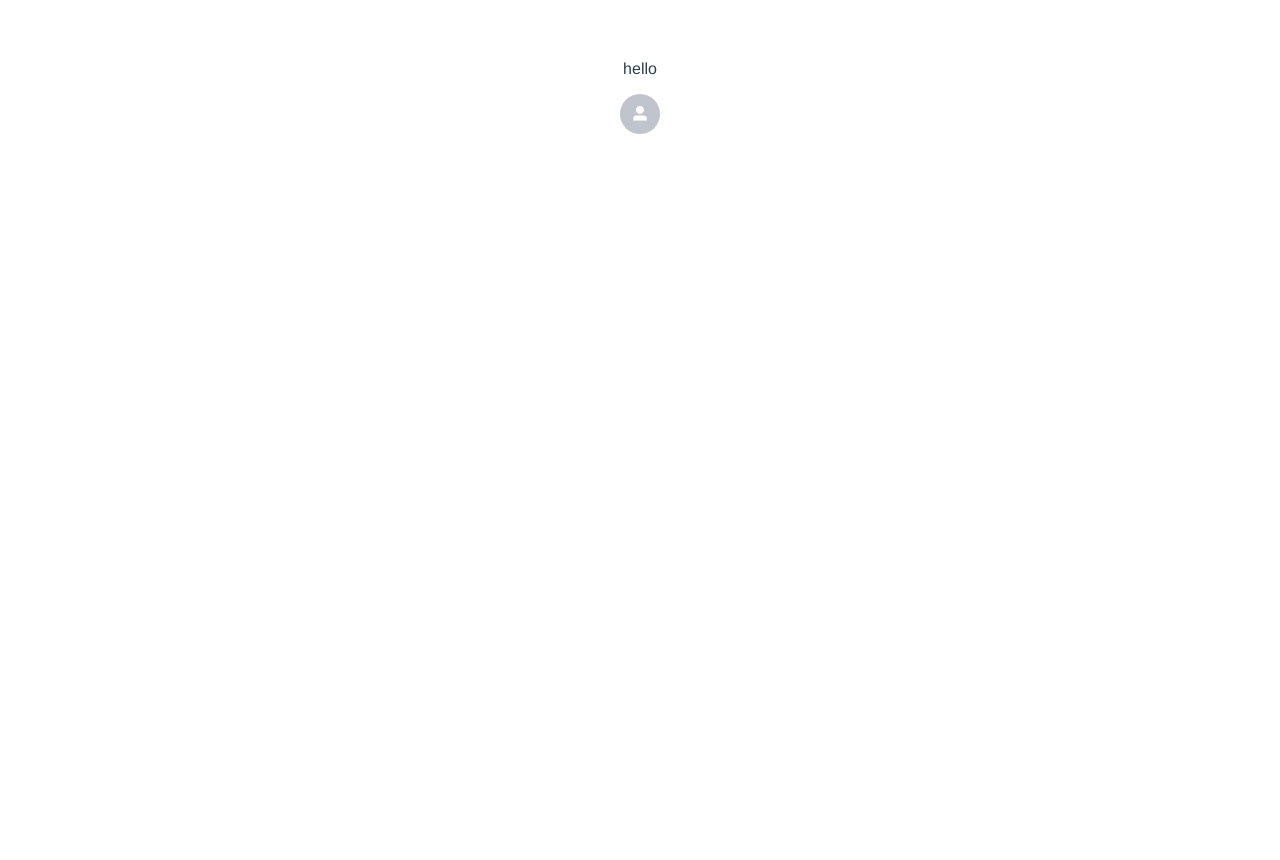
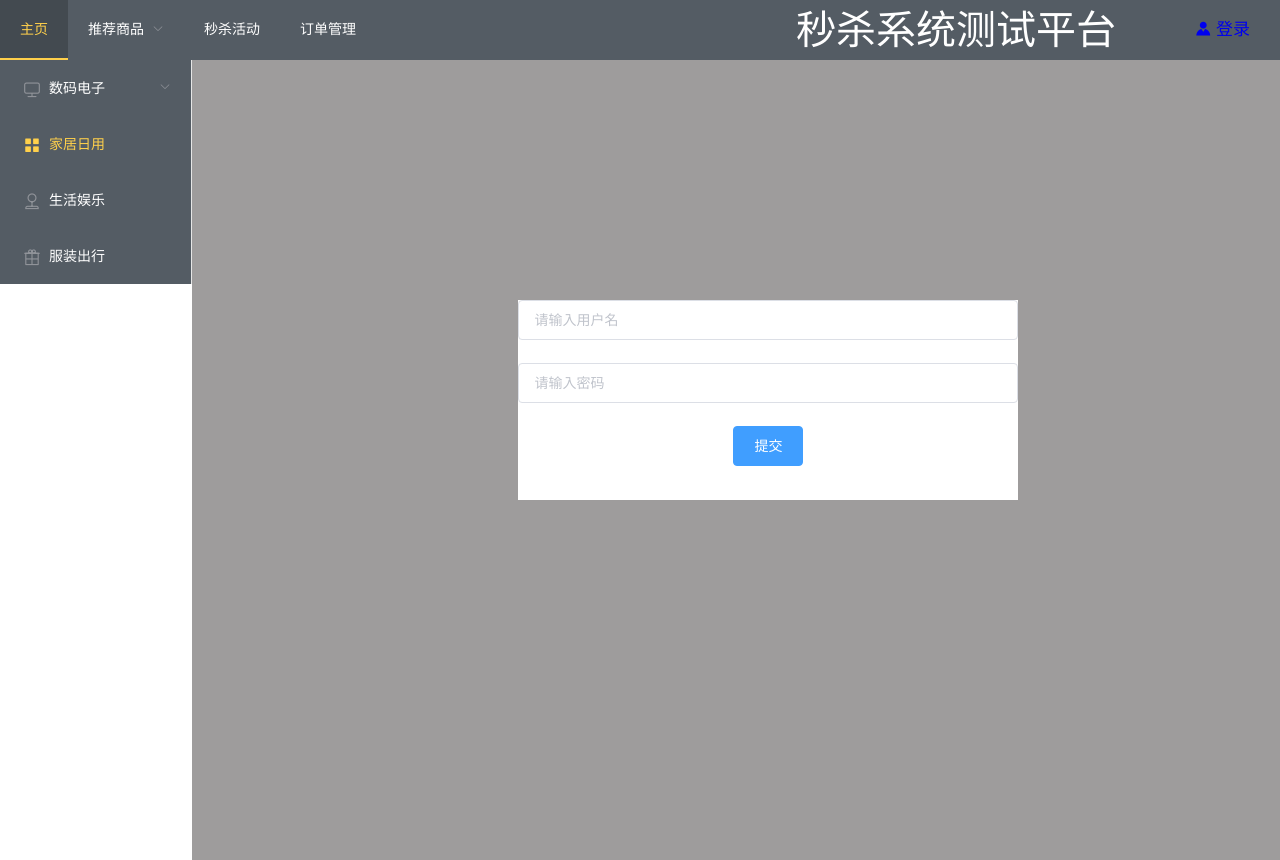
Before and after one commit to wuraoo/spike_system_front, a Vue app: page /#/login in a window 1280 px wide. Before the commit the page ends 800 px from the top, so only its background shows below. Built offline with nearby package versions, Linux system fonts and the light colour scheme.

Commit message:
登录组件

```diff
--- a/src/App.vue
+++ b/src/App.vue
@@ -1,27 +1,24 @@
 <template>
-  <div id="app">
-    <HelloWorld msg="Welcome to Your Vue.js App"/>
+  <div>
+    <Home/>
   </div>
 </template>
 
 <script>
-import HelloWorld from './components/HelloWorld.vue'
+import Home from './components/Home.vue'
 
 export default {
   name: 'App',
   components: {
-    HelloWorld
+    Home
   }
 }
 </script>
 
 <style>
-#app {
-  font-family: Avenir, Helvetica, Arial, sans-serif;
-  -webkit-font-smoothing: antialiased;
-  -moz-osx-font-smoothing: grayscale;
-  text-align: center;
-  color: #2c3e50;
-  margin-top: 60px;
-}
+*{
+  margin: 0;
+  padding: 0;
+  list-style: none;
+  }
 </style>
--- /dev/null
+++ b/src/components/Aside.vue
@@ -0,0 +1,73 @@
+<template>
+  <div class="my_aside">
+    <el-row class="tac">
+      <el-col :span="12" style="width:100%;">
+        <el-menu
+          default-active="2"
+          class="el-menu-vertical-demo"
+          @open="handleOpen"
+          @close="handleClose"
+          background-color="#545c64"
+          text-color="#fff"
+          active-text-color="#ffd04b"
+        >
+          <el-submenu index="1">
+            <template slot="title">
+              <i class="el-icon-monitor"></i>
+              <span>数码电子</span>
+            </template>
+            <el-menu-item-group>
+              <template slot="title">手机</template>
+              <el-menu-item index="1-1">小米</el-menu-item>
+              <el-menu-item index="1-2">Apple</el-menu-item>
+            </el-menu-item-group>
+            <el-menu-item-group title="电脑">
+              <el-menu-item index="1-3">华硕</el-menu-item>
+            </el-menu-item-group>
+            <el-submenu index="1-4">
+              <template slot="title">无人机</template>
+              <el-menu-item index="1-4-1">大疆</el-menu-item>
+            </el-submenu>
+          </el-submenu>
+          <el-menu-item index="2">
+            <i class="el-icon-menu"></i>
+            <span slot="title">家居日用</span>
+          </el-menu-item>
+          <el-menu-item index="3" >
+            <i class="el-icon-coordinate"></i>
+            <span slot="title">生活娱乐</span>
+          </el-menu-item>
+          <el-menu-item index="4">
+            <i class="el-icon-present"></i>
+            <span slot="title">服装出行</span>
+          </el-menu-item>
+        </el-menu>
+      </el-col>
+    </el-row>
+  </div>
+</template>
+
+<script>
+export default {
+  name: "Aside",
+  data() {
+    return {};
+  },
+      methods: {
+      handleOpen(key, keyPath) {
+        console.log(key, keyPath);
+      },
+      handleClose(key, keyPath) {
+        console.log(key, keyPath);
+      }
+    }
+};
+</script>
+
+<style>
+.my_aside {
+  height: 100%;
+  width: 15%;
+  background-color: #545c64;
+}
+</style>
--- /dev/null
+++ b/src/components/Head.vue
@@ -0,0 +1,68 @@
+<template>
+  <div class="my_head">
+    <el-menu
+      :default-active="activeIndex2"
+      class="el-menu-demo"
+      mode="horizontal"
+      background-color="#545c64"
+      text-color="#fff"
+      active-text-color="#ffd04b"
+    >
+      <el-menu-item index="1">主页</el-menu-item>
+      <el-submenu index="2">
+        <template slot="title">推荐商品</template>
+        <el-menu-item index="2-1">推荐1</el-menu-item>
+        <el-menu-item index="2-2">推荐2</el-menu-item>
+        <el-menu-item index="2-3">推荐3</el-menu-item>
+      </el-submenu>
+      <el-menu-item index="3" >秒杀活动</el-menu-item>
+      <el-menu-item index="4">订单管理</el-menu-item>
+      <el-menu-item index="5"><span  class="head-title">秒杀系统测试平台</span></el-menu-item>
+        <div class="login-btn">
+          <router-link
+          :to="{
+            name:'login',
+          }"
+          class="el-icon-s-custom login-a">
+          登录
+          </router-link>
+        </div>
+    </el-menu>
+  </div>
+</template>
+
+<script>
+    export default {
+    name: "Head",
+    data() {
+        return {
+            activeIndex2: "1",
+        };
+    },
+    methods: {
+
+    },
+    };
+</script>
+
+<style>
+.my_head {
+    height: 40px;
+  line-height: 40px;
+  text-align: center;
+}
+.login-btn{
+    font-size: 17px;
+    position: absolute;
+    top: 10px;
+    right: 30px;
+}
+.login-a{
+    background-color: #545c64;
+    text-decoration:none;
+}
+.head-title{
+  margin-left: 400px;
+  font-size: 40px;
+}
+</style>
--- a/src/components/HelloWorld.vue
+++ /dev/null
@@ -1,21 +0,0 @@
-<template>
-  <div>
-    <p v-text="hello"></p>
-    <el-avatar icon="el-icon-user-solid"></el-avatar>
-  </div>
-</template>
-
-<script>
-  export default {
-    name: 'HelloWorld',
-    data() {
-      return {
-        hello:"hello"
-      }
-    },
-  }
-</script>
-
-<style>
-
-</style>
--- /dev/null
+++ b/src/components/Home.vue
@@ -0,0 +1,27 @@
+<template>
+<div>
+    <Head/>
+    <Aside/>
+    <Main/>
+
+</div>
+</template>
+
+<script>
+import Head from './Head.vue'
+import Main from './Main.vue'
+import Aside from './Aside.vue'
+  export default {
+    name: 'Home',
+    components: {Head,Main,Aside},
+    data() {
+      return {
+
+      }
+    },
+  }
+</script>
+
+<style>
+
+</style>
--- /dev/null
+++ b/src/components/Main.vue
@@ -0,0 +1,27 @@
+<template>
+  <div class="my_main">
+    <router-view></router-view>
+  </div>
+</template>
+
+<script>
+export default {
+ name:"Main",
+ data() {
+     return {
+
+     }
+ },
+}
+</script>
+
+<style>
+.my_main{
+  position: absolute;
+  top: 60px;
+  left: 15%;
+  height: 100%;
+  width: 85%;
+  background-color: #9E9C9C;
+}
+</style>
--- a/src/main.js
+++ b/src/main.js
@@ -4,7 +4,7 @@ import App from './App.vue'
 // 引入vue的路由插件
 import VueRouter from 'vue-router'
 // 引入路由器
-// import router from './router'
+import router from './router'
 // 引入elementui插件
 import ElementUI from 'element-ui';
 // 引入完整样式
@@ -19,5 +19,5 @@ Vue.config.productionTip = false
 
 new Vue({
   render: h => h(App),
-  // router: router
+  router: router
 }).$mount('#app')
--- /dev/null
+++ b/src/pages/Login.vue
@@ -0,0 +1,76 @@
+<template>
+  <div class="login-box">
+    <el-form
+      status-icon
+      label-width="100px"
+      class="demo-ruleForm"
+    >
+      <el-form-item  prop="nickname" label-width="auto">
+        <el-input
+          placeholder="请输入用户名"
+          type="text"
+          v-model="user.nickname"
+          autocomplete="off"
+        ></el-input>
+      </el-form-item>
+      <el-form-item  prop="password" label-width="auto">
+        <el-input
+          placeholder="请输入密码"
+          type="password"
+          v-model="user.password"
+          autocomplete="off"
+        ></el-input>
+      </el-form-item>
+      <el-form-item label-width="auto">
+        <el-button type="primary" @click="submitForm">提交</el-button>
+      </el-form-item>
+    </el-form>
+  </div>
+</template>
+
+<script>
+import axios from 'axios'
+export default {
+  name: "Login",
+  data() {
+    return {
+      user: {
+        nickname: "",
+        password: "",
+      },
+    };
+  },
+  methods: {
+      submitForm(){
+          if(this.user.nickname === ""){
+              this.$message('用户名不能为空');
+          }
+          if(this.user.password === ""){
+              this.$message('密码不能为空')
+          }
+          let data = {"nickname": this.user.nickname, password: this.user.password}
+          // 发送ajax请求
+          axios.post('http://localhost:8001/spike_system/user/login',data).then(
+                res =>{
+                    console.log(res.data)
+                },
+                error =>{
+                    console.log(error.message)
+                }
+            )
+      }
+  },
+};
+</script>
+
+<style>
+.login-box {
+  position: absolute;
+  top: 30%;
+  left: 30%;
+  height: 200px;
+  width: 500px;
+  background-color: white;
+  text-align: center;
+}
+</style>
--- a/src/router/index.js
+++ b/src/router/index.js
@@ -1,19 +1,20 @@
-// // 该文件专门用于创建整个应用的路由器
-// import VueRouter from "vue-router";
-// // 引入組件
-// // ........
+// 该文件专门用于创建整个应用的路由器
+import VueRouter from "vue-router";
+// 引入組件
+import Login from "../pages/Login.vue"
 
-// // 创建一个路由器
-// const router = new VueRouter({
-//     // 以及路由
-//     routes: [
-//         {
-//             name: 'guanyu',
-//             path: '/about',
-//             component: About,
-//             meta: {title: '关于'}
-//         },
-//     ]
-// })
+// 创建一个路由器
+const router = new VueRouter({
+    // 以及路由
+    routes: [
+        {
+            // 路由到登录界面（点击登录按钮，在Main中显示）
+            name: 'login',
+            path: '/login',
+            component: Login,
+            meta: {title: '登录'}
+        },
+    ]
+})
 
-// export default router
+export default router
```
Also changed, not shown: 1 other file (tests, documents, lock files or other folders).
